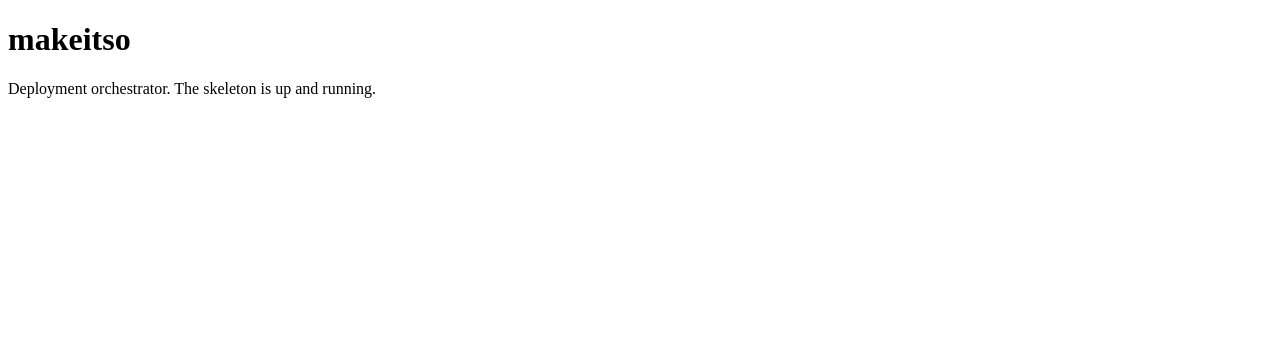
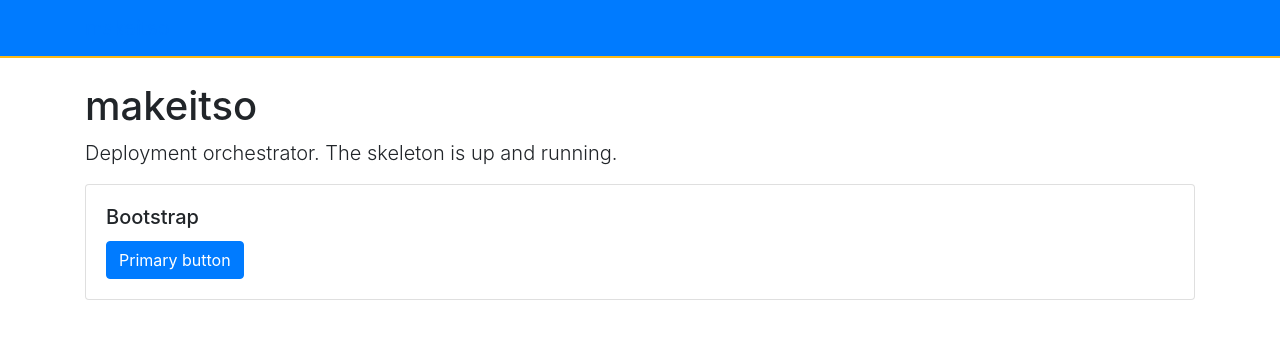
Before and after one commit to bcgov/makeitso, a Python web app: template src/makeitso/templates/main/index.html in a window 1280 px wide. Shown: the top 339 px of the page. Run offline with Jinja, Linux system fonts and the light colour scheme; the template is opened without the code that fills it, so the values that code supplies are empty; some libraries are stand-ins or nearby versions.

Commit message:
feat: integrate Flask-Bootstrap

```diff
--- a/pyproject.toml
+++ b/pyproject.toml
@@ -10,6 +10,7 @@ authors = [
 ]
 requires-python = ">=3.14"
 dependencies = [
+    "bootstrap-flask>=2.6.0",
     "flask>=3.1.3",
     "flask-migrate>=4.1.0",
     "flask-sqlalchemy>=3.1.1",
--- a/src/makeitso/__init__.py
+++ b/src/makeitso/__init__.py
@@ -1,8 +1,13 @@
 from flask import Flask
+
+from makeitso.extensions import bootstrap
 
 
 def create_app() -> Flask:
     app = Flask(__name__)
+    app.config["BOOTSTRAP_SERVE_LOCAL"] = True
+
+    bootstrap.init_app(app)
 
     from makeitso.auth import bp as auth_bp
     from makeitso.deploys import bp as deploys_bp
--- /dev/null
+++ b/src/makeitso/extensions.py
@@ -0,0 +1,3 @@
+from flask_bootstrap import Bootstrap5
+
+bootstrap = Bootstrap5()
--- /dev/null
+++ b/src/makeitso/static/css/theme.css
@@ -0,0 +1,33 @@
+:root {
+  --bc-primary-blue: #003366;
+  --bc-bg-blue: #38598a;
+  --bc-link-blue: #1a5a96;
+  --bc-text: #313132;
+  --bc-yellow: #fcba19;
+  --bc-bg-grey: #f2f2f2;
+  --bc-red: #d8292f;
+  --bc-green: #2e8540;
+
+  --bs-body-color: var(--bc-text);
+  --bs-link-color-rgb: 26, 90, 150;
+  --bs-link-hover-color-rgb: 0, 51, 102;
+  --bs-primary-rgb: 0, 51, 102;
+  --bs-danger-rgb: 216, 41, 47;
+  --bs-success-rgb: 46, 133, 64;
+  --bs-warning-rgb: 252, 186, 25;
+}
+
+.btn-primary {
+  --bs-btn-bg: var(--bc-primary-blue);
+  --bs-btn-border-color: var(--bc-primary-blue);
+  --bs-btn-hover-bg: var(--bc-bg-blue);
+  --bs-btn-hover-border-color: var(--bc-bg-blue);
+  --bs-btn-active-bg: var(--bc-bg-blue);
+  --bs-btn-active-border-color: var(--bc-bg-blue);
+  --bs-btn-disabled-bg: var(--bc-primary-blue);
+  --bs-btn-disabled-border-color: var(--bc-primary-blue);
+}
+
+.bc-header {
+  border-bottom: 2px solid var(--bc-yellow);
+}
--- a/src/makeitso/templates/base.html
+++ b/src/makeitso/templates/base.html
@@ -4,10 +4,20 @@
   <meta charset="utf-8">
   <meta name="viewport" content="width=device-width, initial-scale=1">
   <title>{% block title %}makeitso{% endblock %}</title>
+  {{ bootstrap.load_css() }}
+  <link rel="stylesheet" href="{{ url_for('static', filename='css/theme.css') }}">
 </head>
 <body>
-  <main>
+  <nav class="navbar bg-primary bc-header" data-bs-theme="dark">
+    <div class="container">
+      <a class="navbar-brand" href="{{ url_for('main.index') }}">makeitso</a>
+    </div>
+  </nav>
+
+  <main class="container py-4">
     {% block content %}{% endblock %}
   </main>
+
+  {{ bootstrap.load_js() }}
 </body>
 </html>
--- a/src/makeitso/templates/main/index.html
+++ b/src/makeitso/templates/main/index.html
@@ -2,5 +2,12 @@
 
 {% block content %}
 <h1>makeitso</h1>
-<p>Deployment orchestrator. The skeleton is up and running.</p>
+<p class="lead">Deployment orchestrator. The skeleton is up and running.</p>
+
+<div class="card">
+  <div class="card-body">
+    <h2 class="h5 card-title">Bootstrap</h2>
+    <button type="button" class="btn btn-primary">Primary button</button>
+  </div>
+</div>
 {% endblock %}
```
Also changed, not shown: 1 other file.
